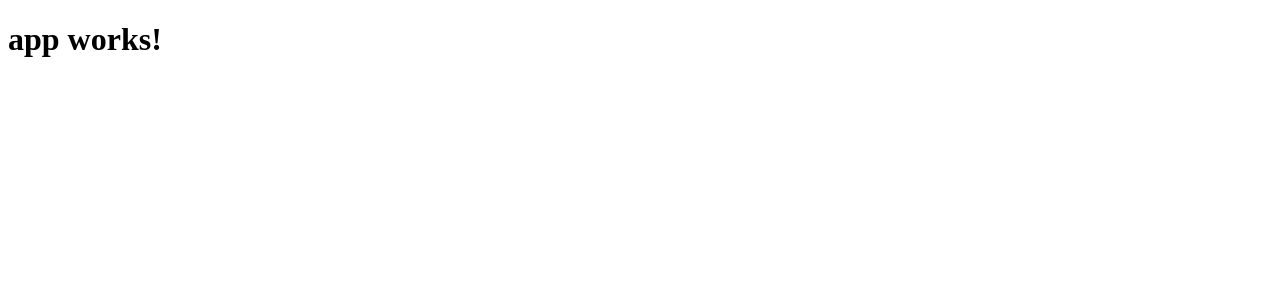
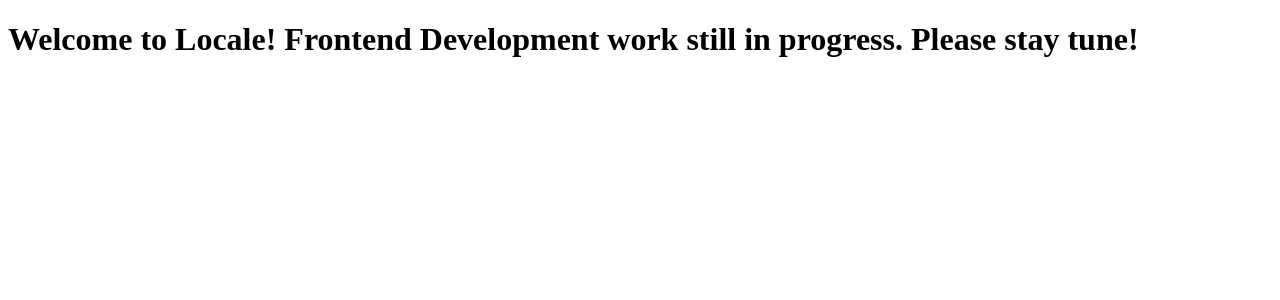
Before and after one commit to yang07ly/LocaleFront, an Angular app: page / in a window 1280 px wide. Shown: the top 300 px of the page. Built offline with nearby package versions, Linux system fonts and the light colour scheme.

Commit message:
package.json

```diff
--- a/src/app/app.component.ts
+++ b/src/app/app.component.ts
@@ -6,5 +6,5 @@
   styleUrls: ['./app.component.css']
 })
 export class AppComponent {
-  title = 'app works!';
+  title = 'Welcome to Locale!\r\n Frontend Development work still in progress. Please stay tune!';
 }
```
